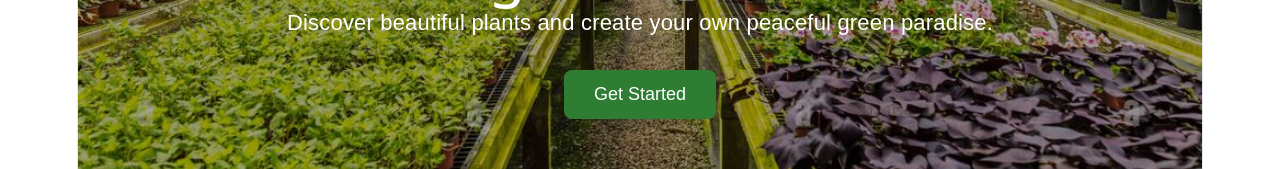
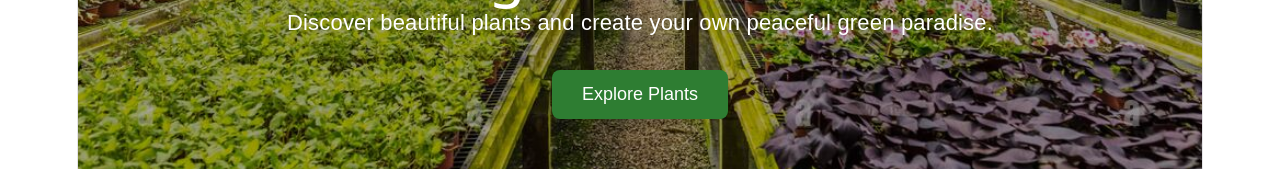
Before and after one commit to sakshi56121/e-plantShopping, a React (Vite) app: page / in a window 1280 px wide. Shown: the part 377-546 px from the top of the page. Built offline with nearby package versions, Linux system fonts and the light colour scheme.

Commit message:
Update Get Started button

```diff
--- a/src/App.jsx
+++ b/src/App.jsx
@@ -24,7 +24,7 @@ function App() {
             peaceful green paradise.
           </p>
 
-      <button>Get Started</button>
+          <button>Explore Plants</button>
         </div>
       </section>
 
```
